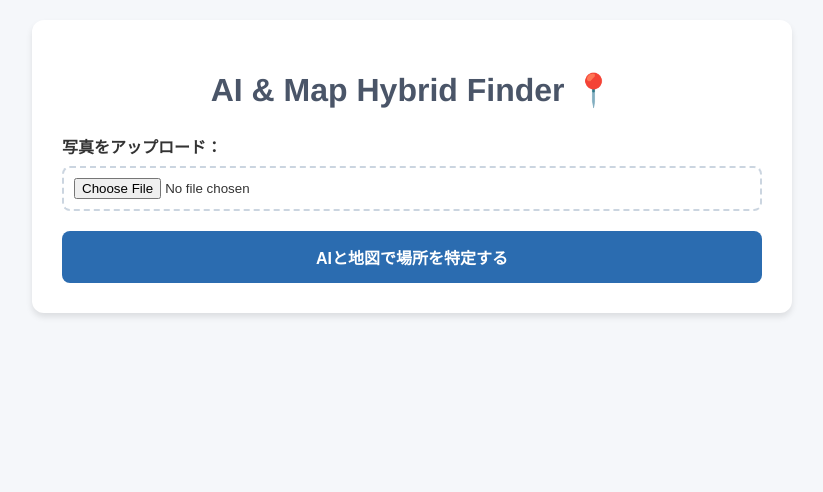
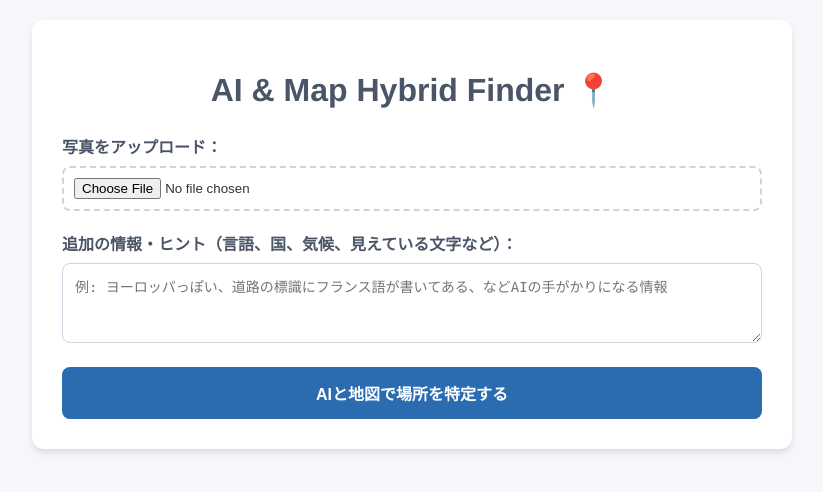
Before and after one commit to nanase040220-source/my-ai-location-app, a FastAPI app: page / in a window 1280 px wide. Shown: the top 492 px of the page, without its empty margins (228-1051 px from the left). Run offline with FastAPI, Linux system fonts and the light colour scheme; some libraries are stand-ins or nearby versions.

Commit message:
Update index.html

```diff
--- a/templates/index.html
+++ b/templates/index.html
@@ -11,7 +11,9 @@
         .container { max-width: 700px; background: white; padding: 30px; margin: 0 auto; border-radius: 12px; box-shadow: 0 4px 6px rgba(0,0,0,0.1); }
         h1 { text-align: center; color: #4a5568; margin-bottom: 25px; }
         .form-group { margin-bottom: 20px; }
+        label { font-weight: bold; display: block; margin-bottom: 8px; color: #4a5568; }
         input[type="file"] { width: 100%; padding: 10px; border: 2px dashed #cbd5e0; border-radius: 8px; cursor: pointer; box-sizing: border-box; }
+        textarea { width: 100%; height: 80px; padding: 12px; border: 1px solid #cbd5e0; border-radius: 8px; box-sizing: border-box; resize: vertical; font-size: 14px; }
         button {
             width: 100%; background: #2b6cb0; color: white; border: none; padding: 14px;
             font-size: 16px; font-weight: bold; border-radius: 8px; cursor: pointer; transition: background 0.2s;
@@ -29,8 +31,13 @@
     <h1>AI & Map Hybrid Finder 📍</h1>
 
     <div class="form-group">
-        <label for="imageInput" style="font-weight: bold; display: block; margin-bottom: 8px;">写真をアップロード：</label>
+        <label for="imageInput">写真をアップロード：</label>
         <input type="file" id="imageInput" accept="image/*">
+    </div>
+
+    <div class="form-group">
+        <label for="hintInput">追加の情報・ヒント（言語、国、気候、見えている文字など）：</label>
+        <textarea id="hintInput" placeholder="例: ヨーロッパっぽい、道路の標識にフランス語が書いてある、などAIの手がかりになる情報"></textarea>
     </div>
 
     <button id="uploadBtn">AIと地図で場所を特定する</button>
@@ -50,6 +57,7 @@
 <script>
     document.addEventListener("DOMContentLoaded", () => {
         const imageInput = document.getElementById('imageInput');
+        const hintInput = document.getElementById('hintInput');
         const uploadBtn = document.getElementById('uploadBtn');
         const loadingText = document.getElementById('loadingText');
         const resultArea = document.getElementById('resultArea');
@@ -59,38 +67,6 @@
 
         let map = null;
         let marker = null;
-
-        // 🚀 画像を送信前に超軽量化（JPEG変換）してGroqの400エラーを防ぐ魔法の処理
-        function compressImage(file, maxWidth = 800, quality = 0.7) {
-            return new Promise((resolve, reject) => {
-                const reader = new FileReader();
-                reader.readAsDataURL(file);
-                reader.onload = (e) => {
-                    const img = new Image();
-                    img.src = e.target.result;
-                    img.onload = () => {
-                        const canvas = document.createElement('canvas');
-                        let w = img.width;
-                        let h = img.height;
-
-                        // 画像が大きすぎる場合は縮小
-                        if (w > maxWidth || h > maxWidth) {
-                            if (w > h) { h = Math.round((h * maxWidth) / w); w = maxWidth; }
-                            else { w = Math.round((w * maxWidth) / h); h = maxWidth; }
-                        }
-                        canvas.width = w;
-                        canvas.height = h;
-                        const ctx = canvas.getContext('2d');
-                        ctx.drawImage(img, 0, 0, w, h);
-
-                        // 軽量なJPEGとして出力
-                        canvas.toBlob((blob) => resolve(blob), 'image/jpeg', quality);
-                    };
-                    img.onerror = (err) => reject(err);
-                };
-                reader.onerror = (err) => reject(err);
-            });
-        }
 
         uploadBtn.addEventListener('click', async () => {
             const file = imageInput.files[0];
@@ -104,12 +80,9 @@
             resultArea.style.display = 'none';
 
             try {
-                // 1. まずブラウザ側で画像を軽量化（10MBのスクショも数十KBになります）
-                const safeBlob = await compressImage(file);
-
                 const formData = new FormData();
-                // 2. 日本語ファイル名によるエラーも防ぐため、名前を固定して送信
-                formData.append('file', safeBlob, 'safe_image.jpg');
+                formData.append('file', file);
+                formData.append('hint', hintInput.value); // 情報をサーバーへ送信
 
                 const response = await fetch('/analyze', { method: 'POST', body: formData });
                 const result = await response.json();
@@ -120,7 +93,7 @@
 
                 resultArea.style.display = 'block';
                 resReason.innerHTML = `<strong>AIの推理:</strong> ${result.reason}`;
-                resQuery.innerHTML = `<strong>検索ワード:</strong> <span style="color:#c53030">${result.query_used}</span>`;
+                resQuery.innerHTML = `<strong>使用した検索ワード:</strong> <span style="color:#c53030">${result.query_used}</span>`;
                 resAddress.innerHTML = `<strong>特定された住所:</strong> ${result.location}`;
 
                 const lat = result.lat;
```
